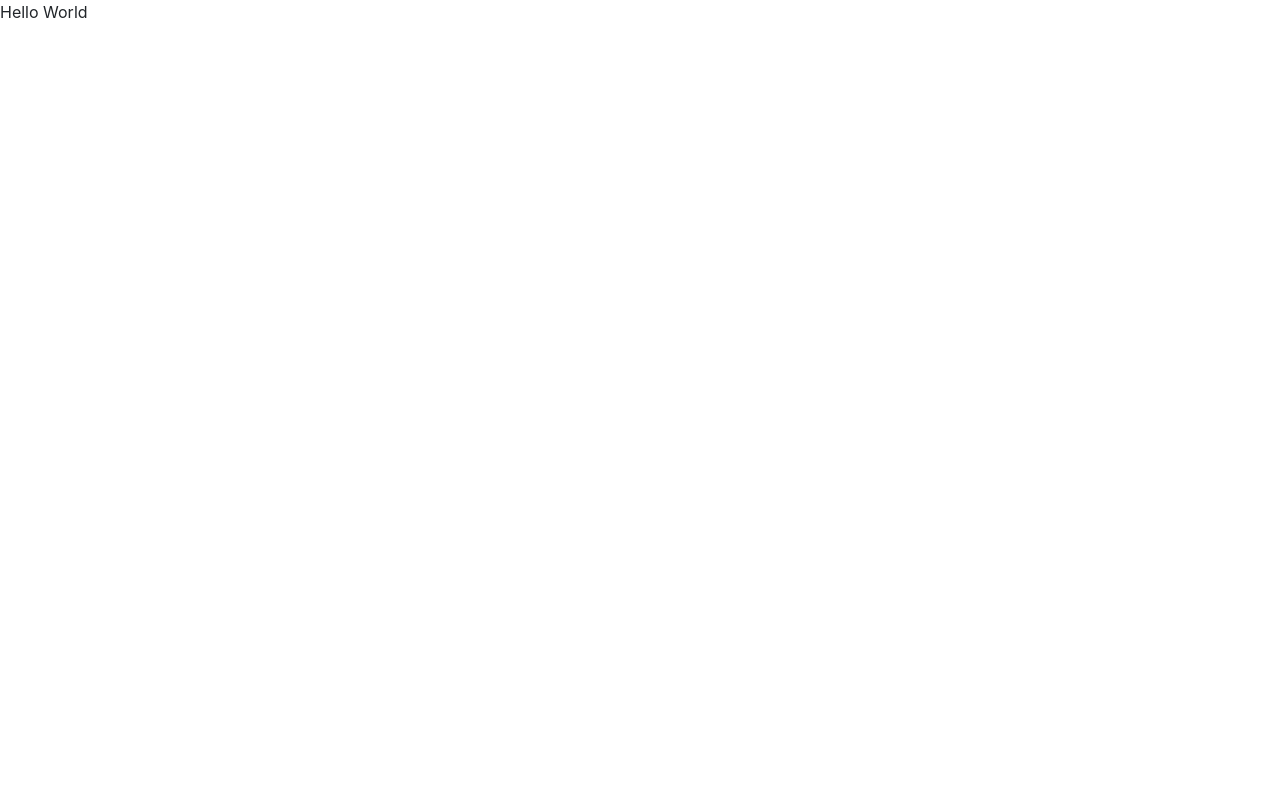
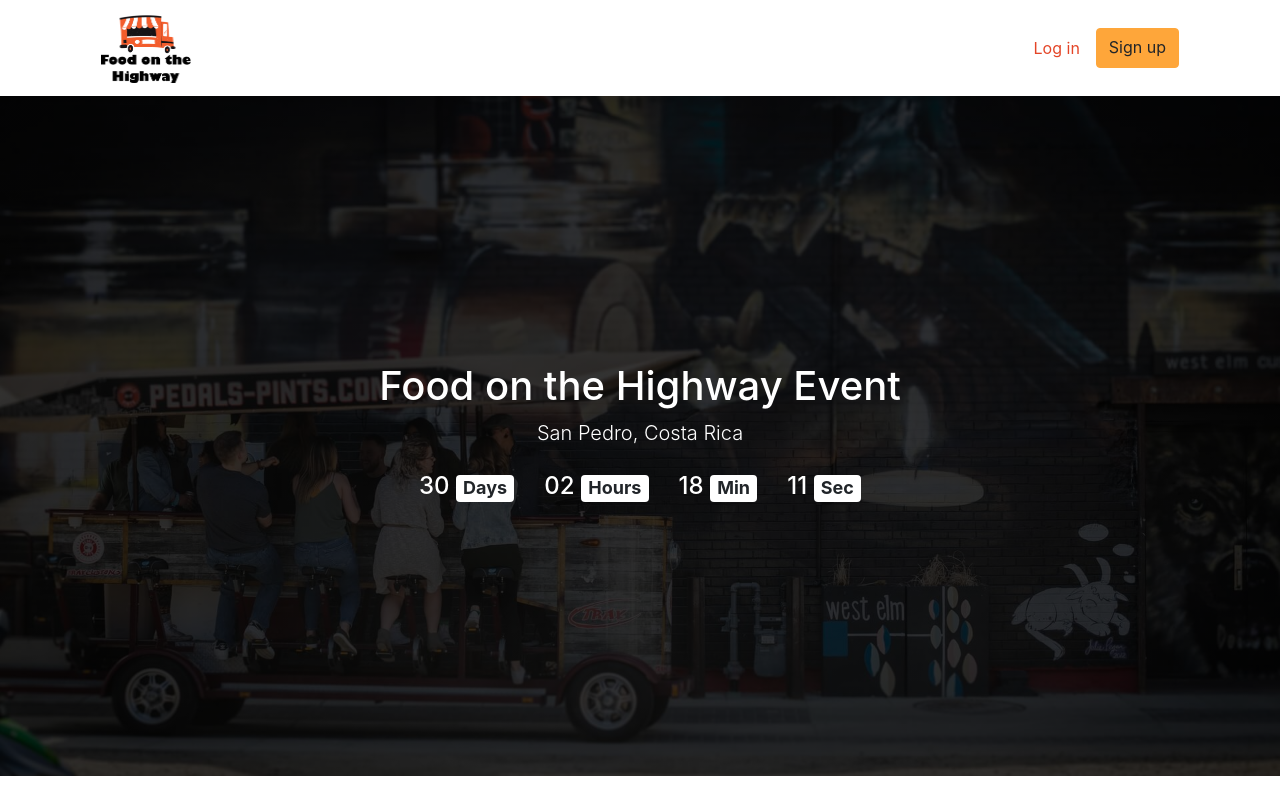
Before and after one commit to xDAVEx-ch/food-on-the-highway, a React (Create React App) app: page /main in a window 1280 px wide. Built offline with nearby package versions, Linux system fonts and the light colour scheme.

Commit message:
feat: Create initial page

```diff
--- a/src/App.js
+++ b/src/App.js
@@ -1,8 +1,9 @@
+import InitialPage from './pages/initialPage.component';
 
 function App() {
   return (
     <div>
-      Hello World
+      <InitialPage />
     </div>
   );
 }
--- /dev/null
+++ b/src/components/countdown/countDown.component.jsx
@@ -0,0 +1,76 @@
+import React, { useState, useEffect } from 'react';
+
+import Row from 'react-bootstrap/Row';
+import Col from 'react-bootstrap/Col';
+
+import Badge from 'react-bootstrap/Badge';
+
+import { debounce } from './countDown.utils';
+
+const CountDown = () => {
+    const [dimensions, setDimensions] = useState({
+        width: window.innerWidth
+    });
+    useEffect(() => {
+        const debouncedHandleResize = debounce(function handleResize() {
+            setDimensions({
+                width: window.innerWidth
+            })
+        }, 1000)
+
+        window.addEventListener('resize', debouncedHandleResize);
+
+        return _ => {
+            window.removeEventListener('resize', debouncedHandleResize);
+
+        }
+    });
+    return (
+        <Row>
+            <Col>
+                <Row className='justify-content-center mt-2'>
+                    <Col xs='auto'>
+                        <p className='text-light h4'>
+                            30 {
+                                dimensions.width < 500 ?
+                                    <span className='font-weight-bold'>D</span> :
+                                    <Badge variant="light">Days</Badge>
+                            }
+                        </p>
+                    </Col>
+                    <Col xs='auto'>
+                        <p className='text-light h4'>
+                            02 {
+                                dimensions.width < 500 ?
+                                    <span className='font-weight-bold'>H</span> :
+                                    <Badge variant="light">Hours</Badge>
+                            }
+                        </p>
+                    </Col>
+                    <Col xs='auto'>
+                        <p className='text-light h4'>
+                            18 {
+                                dimensions.width < 500 ?
+                                    <span className='font-weight-bold'>M</span> :
+                                    <Badge variant="light">Min</Badge>
+                            }
+
+                        </p>
+                    </Col>
+                    <Col xs='auto'>
+                        <p className='text-light h4'>
+                            11 {
+                                dimensions.width < 500 ?
+                                    <span className='font-weight-bold'>S</span> :
+                                    <Badge variant="light">Sec</Badge>
+                            }
+
+                        </p>
+                    </Col>
+                </Row>
+            </Col>
+        </Row>
+    );
+}
+
+export default CountDown;
--- /dev/null
+++ b/src/components/countdown/countDown.utils.js
@@ -0,0 +1,11 @@
+/* Debounce: Practice of diminishing the number of calls to an event for performance*/
+export const debounce = (fn, ms) => {
+    let timer
+    return _ => {
+        clearTimeout(timer)
+        timer = setTimeout(_ => {
+            timer = null
+            fn.apply(this, arguments)
+        }, ms)
+    };
+}
--- /dev/null
+++ b/src/components/header/header.component.jsx
@@ -0,0 +1,29 @@
+import React from 'react';
+
+import logo from '../../assets/main-logo.png';
+
+import Navbar from 'react-bootstrap/Navbar';
+import Nav from 'react-bootstrap/Nav';
+import Button from 'react-bootstrap/Button';
+
+const Header = () => (
+    <header className='container'>
+        <Navbar bg="light">
+            <Navbar.Brand href="#home">
+                <img
+                    src={logo}
+                    width="90"
+                    height="70"
+                    className="d-inline-block align-top"
+                    alt="Food on the Highway logo"
+                />
+            </Navbar.Brand>
+            <div className='ml-auto d-flex flex-row'>
+                <Nav.Link href="#home">Log in</Nav.Link>
+                <Button href="#" variant="info">Sign up</Button>
+            </div>
+        </Navbar>
+    </header>
+)
+
+export default Header;
--- a/src/custom.scss
+++ b/src/custom.scss
@@ -6,5 +6,7 @@ $secondary: #F5F4F0;
 $info: #fea63a;
 $danger: #fea63a;
 
+$enable-responsive-font-sizes: true;
+
 // Import Bootstrap and its default variables
 @import '~bootstrap/scss/bootstrap.scss';
--- /dev/null
+++ b/src/pages/initialPage.component.jsx
@@ -0,0 +1,44 @@
+import React from 'react';
+
+import initialPageBanner from '../assets/initial-page-banner.jpg';
+
+import Container from 'react-bootstrap/Container';
+import Row from 'react-bootstrap/Row';
+import Col from 'react-bootstrap/Col';
+
+import Header from '../components/header/header.component';
+import CountDown from '../components/countdown/countDown.component';
+
+/*
+TODO: There's a little scroll in reduce sizes due to height changes
+    - Create an external scss file and add media queries to eliminate
+*/
+const backgroundStyles = {
+    background: `linear-gradient(rgba(0, 0, 0, 0.8), rgba(0, 0, 0, 0.8)),
+                url(${initialPageBanner}) center / cover`,
+    height: '85vh',
+    overflow: 'hidden'
+};
+
+const InitialPage = () => {
+    return (
+        <>
+            <Header />
+            <Container
+                className='d-flex flex-column justify-content-center'
+                fluid
+                style={backgroundStyles}
+            >
+                <Row>
+                    <Col>
+                        <h1 className='text-light text-center'>Food on the Highway Event</h1>
+                        <p className='text-light lead text-center'>San Pedro, Costa Rica</p>
+                    </Col>
+                </Row>
+                <CountDown />
+            </Container>
+        </>
+    )
+}
+
+export default InitialPage;
```
Also changed, not shown: src/assets/initial-page-banner.jpg (added), src/assets/main-logo.png (added).
